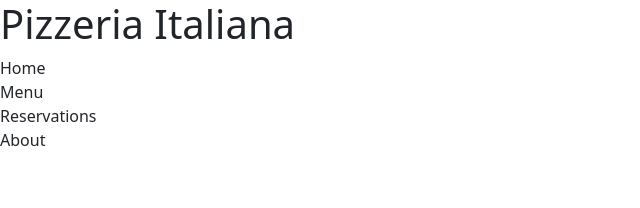
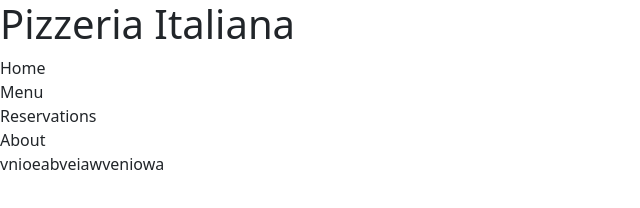
Before and after one commit to jacob1gyoerkoe/comp126final, a plain HTML site: page index.html in a window 1280 px wide. Shown: the whole page, without its empty margins (0-640 px from the left). Drawn offline with nearby package versions, Linux system fonts and the light colour scheme.

Commit message:
Update index.html

```diff
--- a/index.html
+++ b/index.html
@@ -19,6 +19,7 @@
     <div class="navitems"> Menu</div>
     <div class="navitems"> Reservations</div>
     <div class="navitems"> About</div>
+    vnioeabveiawveniowa
   </div>
 </header>
 </body>
```
